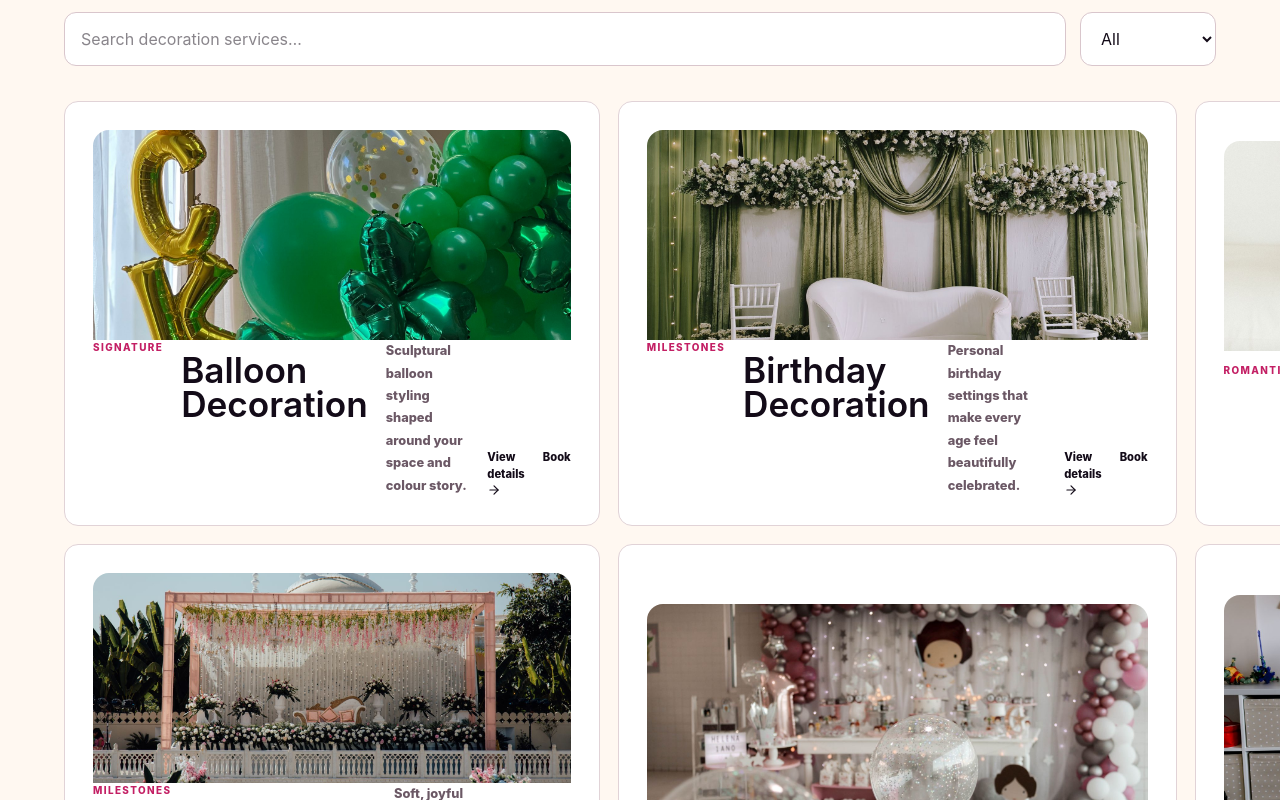
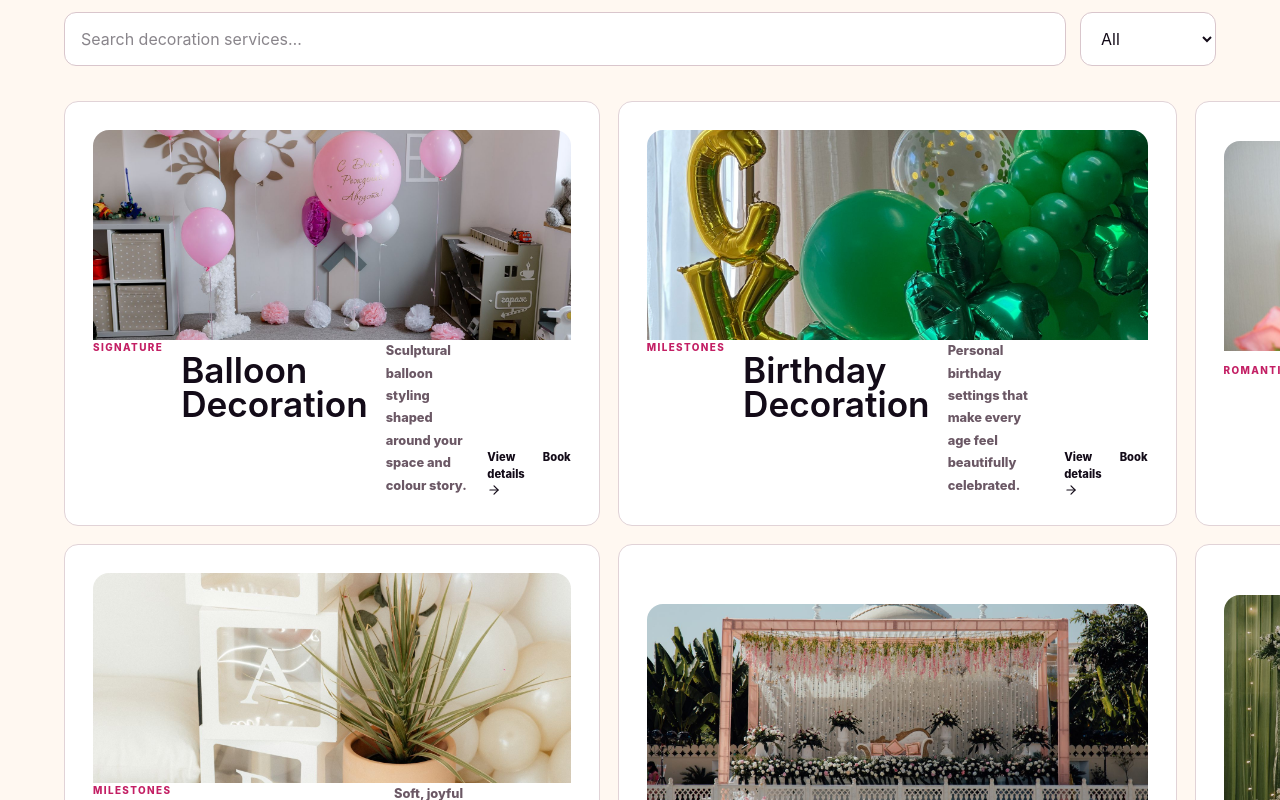
Before and after one commit to satitech-official/celebration-life-indore, a Next.js app: page /services in a window 1280 px wide. Shown: the part 820-1620 px from the top of the page. Built offline with nearby package versions, Linux system fonts and the light colour scheme.

Commit message:
Use proper service-specific images on service cards

```diff
--- a/components/ServiceBrowser.tsx
+++ b/components/ServiceBrowser.tsx
@@ -4,7 +4,7 @@ import Image from "next/image";
 import Link from "next/link";
 import { useMemo, useState } from "react";
 import { ArrowRight, Search } from "lucide-react";
-import { eventImages, services } from "../content/site";
+import { getServiceImage, services } from "../content/site";
 
 export function ServiceBrowser() {
   const [query, setQuery] = useState("");
@@ -36,16 +36,15 @@ export function ServiceBrowser() {
       </div>
       {filtered.length ? (
         <div className="services-all">
-          {filtered.map((service) => {
-            const visual = eventImages[(Number(service.id) - 1) % eventImages.length];
-            return (
+          {filtered.map((service) => (
             <article className="simple-service" key={service.slug}>
               <div className="service-card-media">
                 <Image
-                    src={visual.src}
+                  src={getServiceImage(service.slug)}
                   alt={`${service.title} decoration inspiration`}
                   fill
                   sizes="(max-width: 700px) 92vw, (max-width: 1100px) 45vw, 30vw"
+                  className="service-card-image"
                 />
               </div>
               <div className="simple-service-content">
@@ -58,8 +57,7 @@ export function ServiceBrowser() {
                 </div>
               </div>
             </article>
-            );
-          })}
+          ))}
         </div>
       ) : (
         <div className="empty-state">
```
Lines whose indentation alone changed are shown as unchanged.
